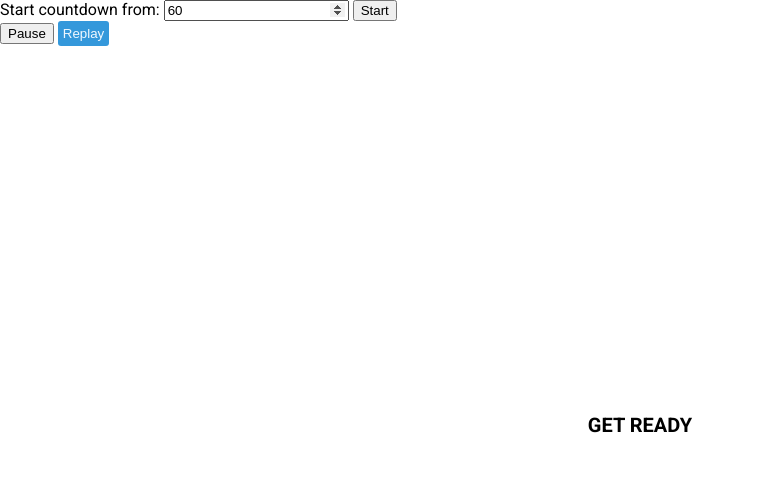
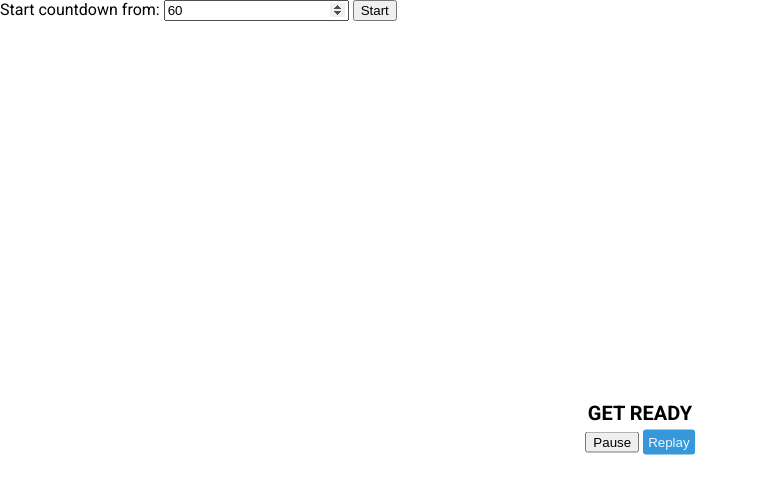
Before and after one commit to gdimit01/Countdown, a plain HTML site: page index.html in a window 1280 px wide. Shown: the whole page, without its empty margins (0-758 px from the left). Drawn offline with Linux system fonts and the light colour scheme.

Commit message:
changed button layout

```diff
--- a/index.html
+++ b/index.html
@@ -10,20 +10,22 @@
     <div class="input-container">
       <label for="startNumber">Start countdown from: </label>
       <input type="number" id="startNumber" value="60" min="0" />
-      <button id="start">Start</button>
+      <button id="start" class="button"><span>Start</span></button>
     </div>
     <div class="counter">
       <div class="nums">
         <span class="in"></span>
       </div>
       <h4>Get Ready</h4>
+      <div class="buttons">
+        <button id="pause" class="button"><span>Pause</span></button>
+        <button id="replay" class="button"><span>Replay</span></button>
+      </div>
     </div>
 
     <div class="final">
       <h1>GO</h1>
     </div>
-    <button id="pause">Pause</button>
-    <button id="replay">Replay</button>
     <script src="script.js"></script>
   </body>
 </html>
```
